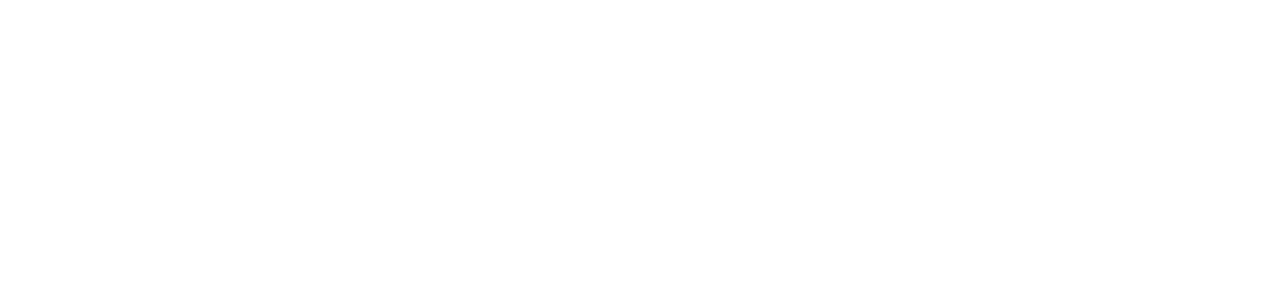
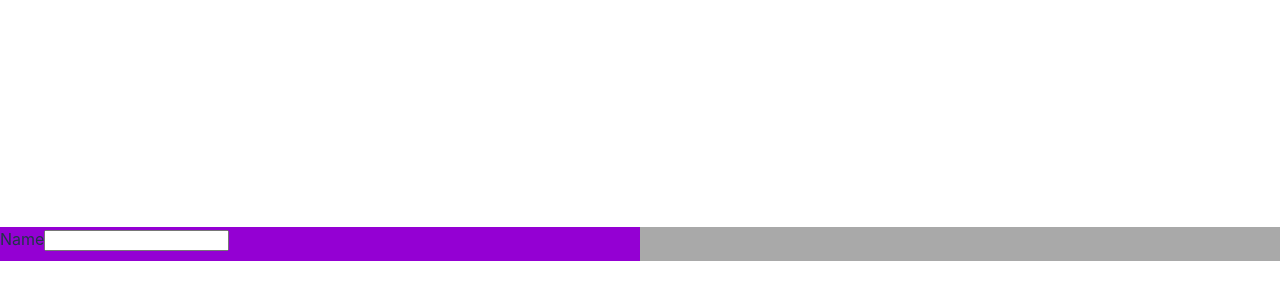
Before and after one commit to gonfuentes112/cvapp, a React (Vite) app: page / in a window 1280 px wide. Shown: the part 156-456 px from the top of the page. Built offline with nearby package versions, Linux system fonts and the light colour scheme.

Commit message:
feat: create first input field

```diff
--- a/eslint.config.js
+++ b/eslint.config.js
@@ -33,6 +33,7 @@
         'warn',
         { allowConstantExport: true },
       ],
+      'react/prop-types': 'off'
     },
   },
 ]
--- a/src/App.jsx
+++ b/src/App.jsx
@@ -1,15 +1,26 @@
-// import { useState } from 'react'
+import { useState } from 'react'
 import './App.css'
 import Forms from './components/forms'
 import Cv from './components/cv'
 
 
 function App() {
+  const [name, setName] = useState('')
+  // const [title, setTitle] = useState('')
+  // const [email, setEmail] = useState('')
+  // const [phone, setPhone] = useState('')
+
+  function handleEdit(e) {
+    const target = e.target;
+    if (target.className.includes('nameInput')) {
+      setName(target.value);
+    }
+  }
 
   return (
     <>
-    <Forms></Forms>
-    <Cv ></Cv>
+    <Forms name={name} handleEdit={handleEdit}></Forms>
+    <Cv name={name}></Cv>
     </>
   )
 }
--- a/src/components/cv.jsx
+++ b/src/components/cv.jsx
@@ -1,7 +1,9 @@
 import "../styles/cv.css";
 
-function Cv() {
-  return <div className="cv-body"></div>;
+function Cv({name}) {
+  return <div className="cv-body">
+        <h1>{name}</h1>
+  </div>;
 }
 
 export default Cv;
--- a/src/components/forms.jsx
+++ b/src/components/forms.jsx
@@ -1,6 +1,20 @@
 import "../styles/forms.css";
-function Forms() {
-  return <div className="forms-body"></div>;
+
+function Forms({ name = "Enter your full name", handleEdit }) {
+  return (
+    <div className="forms-body">
+      <form>
+        <label htmlFor="nameLabel">Name</label>
+        <input
+          type="text"
+          id="nameLabel"
+          className="nameInput"
+          placeholder={name}
+          onChange={handleEdit}
+        />
+      </form>
+    </div>
+  );
 }
 
 export default Forms;
--- a/src/styles/forms.css
+++ b/src/styles/forms.css
@@ -1,4 +1,4 @@
 .forms-body {
     grid-column: 1;
-    background-color: pink;
+    background-color: darkviolet;
   }
```
